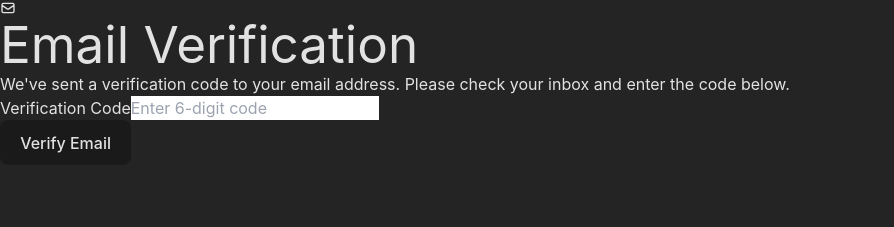
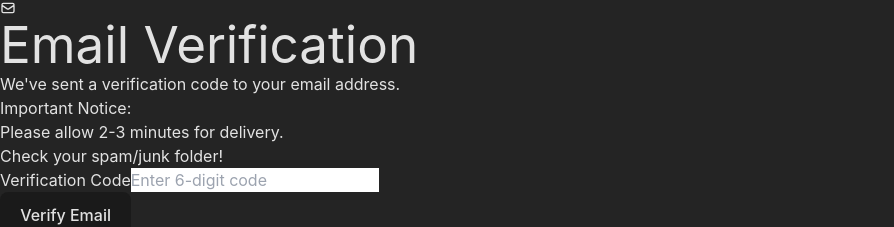
Before and after one commit to ShravanMukkawar/Academix, a React (Vite) app in the folder client/: page /verify-otp in a window 1280 px wide. Shown: the part 1644-1871 px from the top of the page, without its empty margins (0-894 px from the left). Before the commit the page ends 1809 px from the top, so only its background shows below. Built offline with nearby package versions, Linux system fonts and the light colour scheme; no server answers.

Commit message:
verifyotp

```diff
--- a/client/src/pages/VerifyOtp.jsx
+++ b/client/src/pages/VerifyOtp.jsx
@@ -46,8 +46,6 @@ const VerifyOtp = () => {
       });
 
       if (response.data.status === "success") {
-        //const userData = response.data.data.oldUser;
-        //dispatch(loginSuccess(userData));
         localStorage.removeItem('token')
         toast.success("Email verification successful!");
         setData({ otp: "" });
@@ -57,10 +55,9 @@ const VerifyOtp = () => {
         }, 1000);
       }
     } catch (error) {
-      // toast.error(error.response?.data?.message || "Verification failed. Please try again.");
       if (error.response?.status === 402) {
         toast.error("You are not registered!");
-      }else  if (error.response?.status === 401) {
+      } else if (error.response?.status === 401) {
         toast.error("Duplicate Email Found");
       }
       console.error("Verification error:", error);
@@ -92,9 +89,19 @@ const VerifyOtp = () => {
               <HiOutlineMail className='w-8 h-8 text-[#0094c6]' />
             </motion.div>
             <h1 className='text-2xl font-bold text-[#0094c6] text-center'>Email Verification</h1>
-            <p className='mt-2 text-center text-gray-400 text-sm'>
-              We've sent a verification code to your email address. Please check your inbox and enter the code below.
+            <p className='mt-2 text-center text-gray-400 text-base font-medium'>
+              We've sent a verification code to your email address.
             </p>
+            <div className='mt-3 p-4 bg-[#0094c6]/10 rounded-lg'>
+              <p className='text-center text-[#0094c6] text-lg font-semibold'>
+                Important Notice:
+              </p>
+              <p className='mt-2 text-center text-white text-base'>
+                Please allow 2-3 minutes for delivery.
+                <br />
+                Check your spam/junk folder!
+              </p>
+            </div>
           </div>
 
           <form onSubmit={handleSubmit} className='space-y-6'>
```
